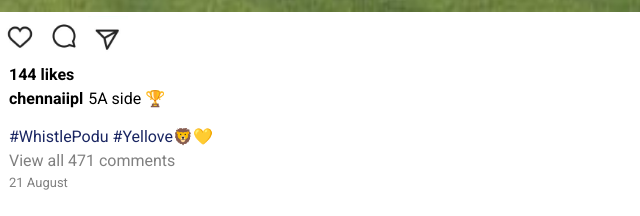
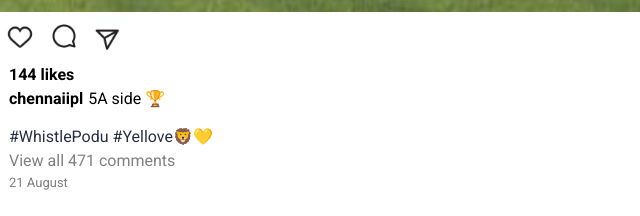
Before and after one commit to viplav-kumar/InstagramStaticReplica, a plain HTML site: page index.html in a window 1280 px wide. Shown: the part 4140-4356 px from the top of the page, 0-640 px from the left. Drawn offline with Linux system fonts and the light colour scheme.

Commit message:
ninth commit

```diff
--- a/css/styles.css
+++ b/css/styles.css
@@ -137,7 +137,7 @@ body {
 }
 
 .hashtags {
-    color: rgb(26, 38, 98);
+    color: rgba(5, 10, 37, 0.856);
 }
 
 .comments-hidden {
```
